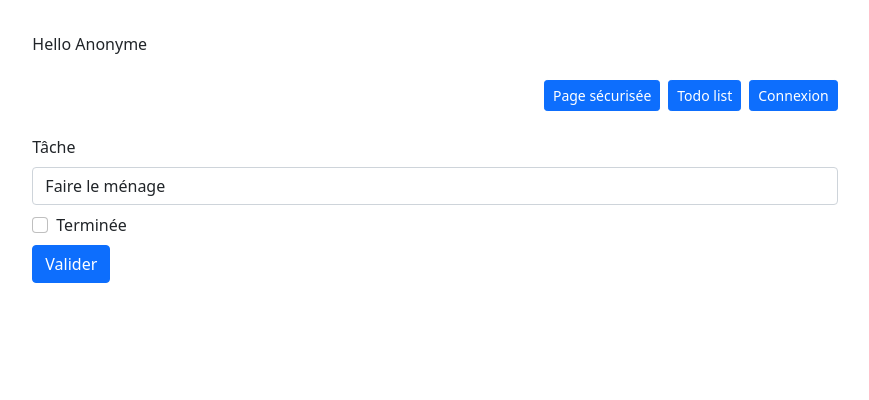
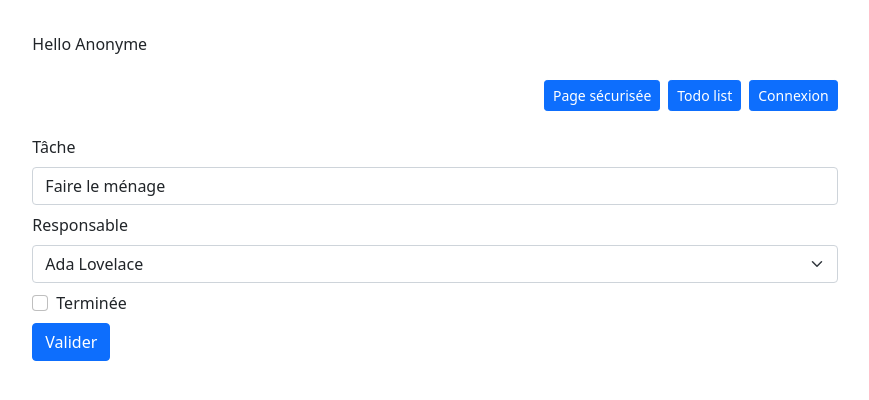
Before and after one commit to smaloron/angular-authentication-app, an Angular app: page /todo-form/1 in a window 1280 px wide. Shown: the top 400 px of the page, without its empty margins (205-1074 px from the left). Built offline with nearby package versions, Linux system fonts and the light colour scheme.

Commit message:
Ajout de l'utilisateur aux todo

```diff
--- a/src/app/models/todo.model.ts
+++ b/src/app/models/todo.model.ts
@@ -2,6 +2,7 @@ export interface TodoDTOInterface  {
     id?: number;
     taskName: string;
     done: boolean;
+    user: string
 }
 
 
@@ -9,11 +10,13 @@ export class Todo implements TodoDTOInterface{
     id: number | undefined;
     taskName: string = '';
     done: boolean = false;
+    user: string = '';
 
     constructor(data: TodoDTOInterface | null = null) {
         if (data) {
             this.taskName = data.taskName;
             this.done = data.done;
+            this.user = data.user;
             this.id = data.id || new Date().getTime();
         } else {
             this.id = new Date().getTime();
--- a/src/app/pages/todo/todo-form/todo-form.component.html
+++ b/src/app/pages/todo/todo-form/todo-form.component.html
@@ -3,6 +3,14 @@
         <label class="form-label">Tâche</label>
         <input type="text" class="form-control"
         [(ngModel)]="task.taskName">
+    </div>
+    <div class="mb-2">
+        <label class="form-label">Responsable</label>
+        <select class="form-select" [(ngModel)]="task.user">
+            <option *ngFor="let user of security.userList" [value]="user.login">
+                {{ user.userName }}
+            </option>
+        </select>
     </div>
     <div class="mb-2 form-check">
         <input type="checkbox" class="form-check-input" [(ngModel)]="task.done">
--- a/src/app/pages/todo/todo-form/todo-form.component.ts
+++ b/src/app/pages/todo/todo-form/todo-form.component.ts
@@ -1,6 +1,7 @@
 import { Component, OnInit } from '@angular/core';
 import { ActivatedRoute, Router } from '@angular/router';
 import { Todo } from 'src/app/models/todo.model';
+import { AuthenticationService } from 'src/app/services/authentication.service';
 import { TodoService } from 'src/app/services/todo.service';
 
 @Component({
@@ -16,7 +17,8 @@ export class TodoFormComponent implements OnInit {
 
   constructor(private taskService: TodoService,
     private router: Router,
-    private currentRoute: ActivatedRoute) {
+    private currentRoute: ActivatedRoute,
+    public security: AuthenticationService) {
     this.task = this.taskService.getNewTodo();
 
     currentRoute.params.subscribe(params => {
--- a/src/app/pages/todo/todo-list/todo-list.component.html
+++ b/src/app/pages/todo/todo-list/todo-list.component.html
@@ -7,6 +7,7 @@
         <tr>
             <th>Statut</th>
             <th>Tâche</th>
+            <th>Responsable</th>
             <th></th>
             <th></th>
         </tr>
@@ -21,6 +22,9 @@
                 {{ task.taskName}}
             </td>
             <td>
+                {{ task.user }}
+            </td>
+            <td>
                 <button class="btn btn-danger btn-sm"
                 (click)="taskService.deleteTask(task.id)">X</button>
             </td>
--- a/src/app/services/todo.service.ts
+++ b/src/app/services/todo.service.ts
@@ -7,8 +7,8 @@ import { Todo } from '../models/todo.model';
 export class TodoService {
 
   taskList: Todo[] = [
-    new Todo({ taskName: 'Faire le ménage', done: false, id: 1 }),
-    new Todo({ taskName: 'Apprendre le polonais', done: false, id: 2 }),
+    new Todo({ taskName: 'Faire le ménage', done: false, id: 1, user: 'Ada' }),
+    new Todo({ taskName: 'Apprendre le polonais', done: false, id: 2, user: 'Alan' }),
   ];
 
   constructor() { }
```
